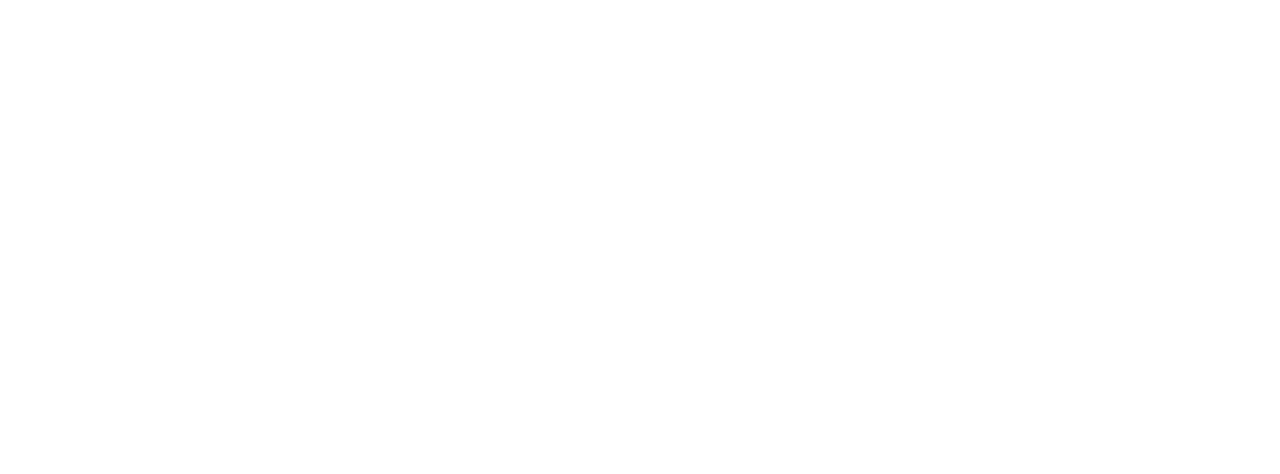
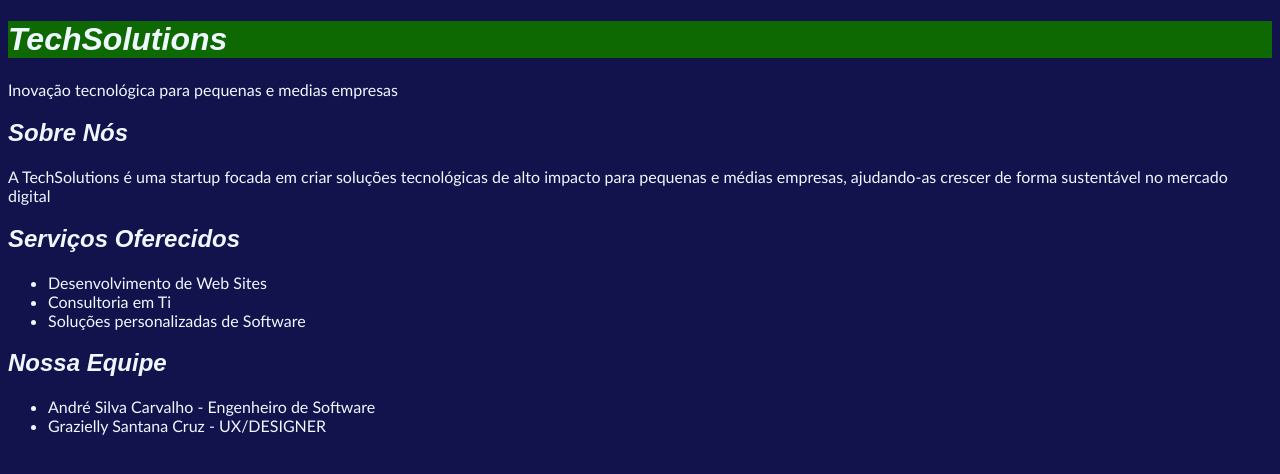
Before and after one commit to Dekko0/projeto-uj, a plain HTML site: page index.html in a window 1280 px wide. Drawn offline with Linux system fonts and the light colour scheme.

Commit message:
Update index.html

```diff
--- a/index.html
+++ b/index.html
@@ -5,8 +5,57 @@
     <meta http-equiv="X-UA-Compatible" content="IE=edge">
     <meta name="viewport" content="width= 11, initial-scale=1.0">
     <title>Document</title>
+    <style>
+        body {
+            background-color: rgb(18, 18, 77);
+            color: aliceblue;
+        }
+
+        h1 {
+            background-color: rgb(14, 105, 2);
+            font-style: italic;
+            font-family: sans-serif;
+        }
+        h2 {
+            font-style: italic;
+            font-family: sans-serif;
+        }
+        p {
+            font-family: 'Gill Sans', 'Gill Sans MT', Calibri, 'Trebuchet MS', sans-serif;
+        }
+        li{
+            font-family: 'Gill Sans', 'Gill Sans MT', Calibri, 'Trebuchet MS', sans-serif;
+        }
+    </style>
 </head>
 <body>
+    <header>
+        <h1>TechSolutions</h1>
+        <p>Inovação tecnológica para pequenas e medias empresas</p>
+    </header>
+
+    <main>
+        <section>
+            <h2>Sobre Nós</h2>
+            <p>A TechSolutions é uma startup focada em criar soluções tecnológicas de alto impacto para pequenas e médias empresas, ajudando-as crescer de forma sustentável no mercado digital</p>
+        </section>
+
+        <section>
+            <h2>Serviços Oferecidos</h2>
+            <ul>
+                <li>Desenvolvimento de Web Sites</li>
+                <li>Consultoria em Ti</li>
+                <li>Soluções personalizadas de Software</li>
+            </ul>
+        </section>
+        <section>
+            <h2>Nossa Equipe</h2>
+            <ul>
+                <li>André Silva Carvalho - Engenheiro de Software</li>
+                <li>Grazielly Santana Cruz - UX/DESIGNER</li>
+            </ul>
+        </section>
+    </main>
 
 </body>
 </html>
```
